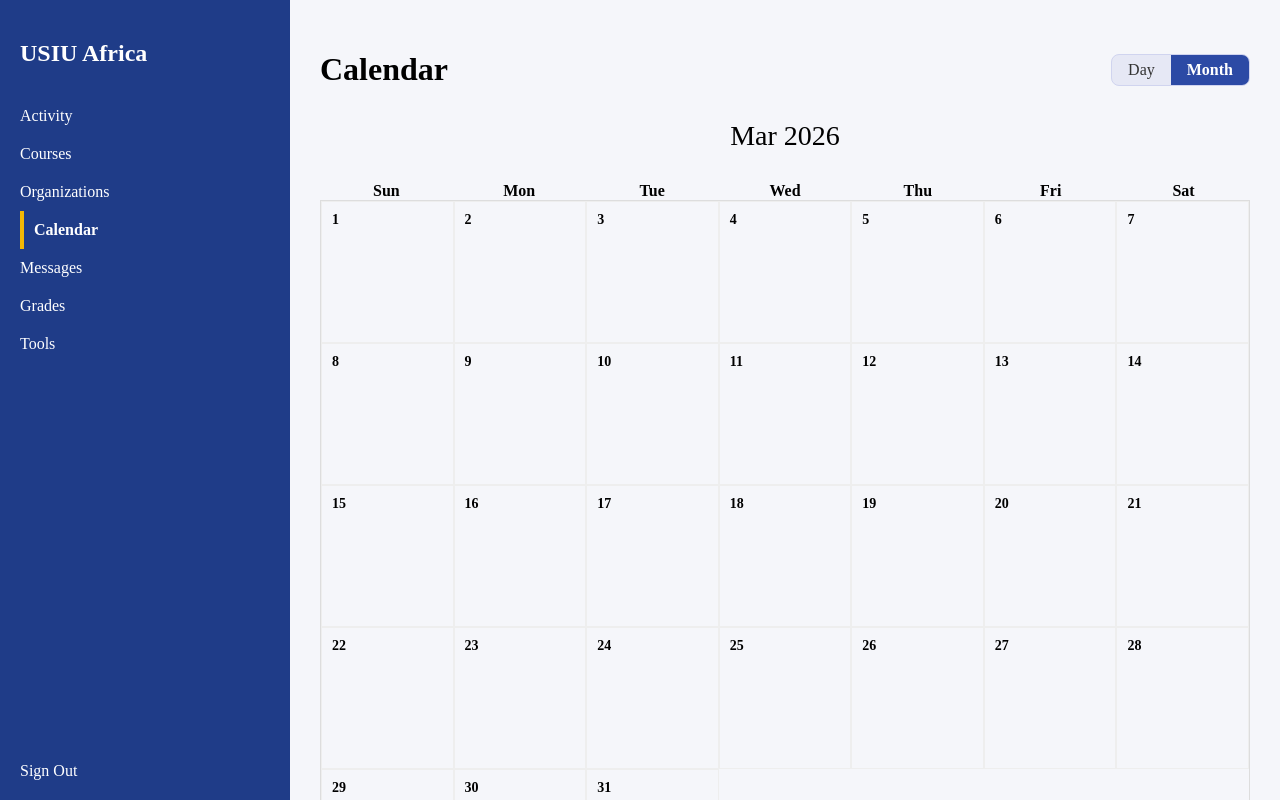
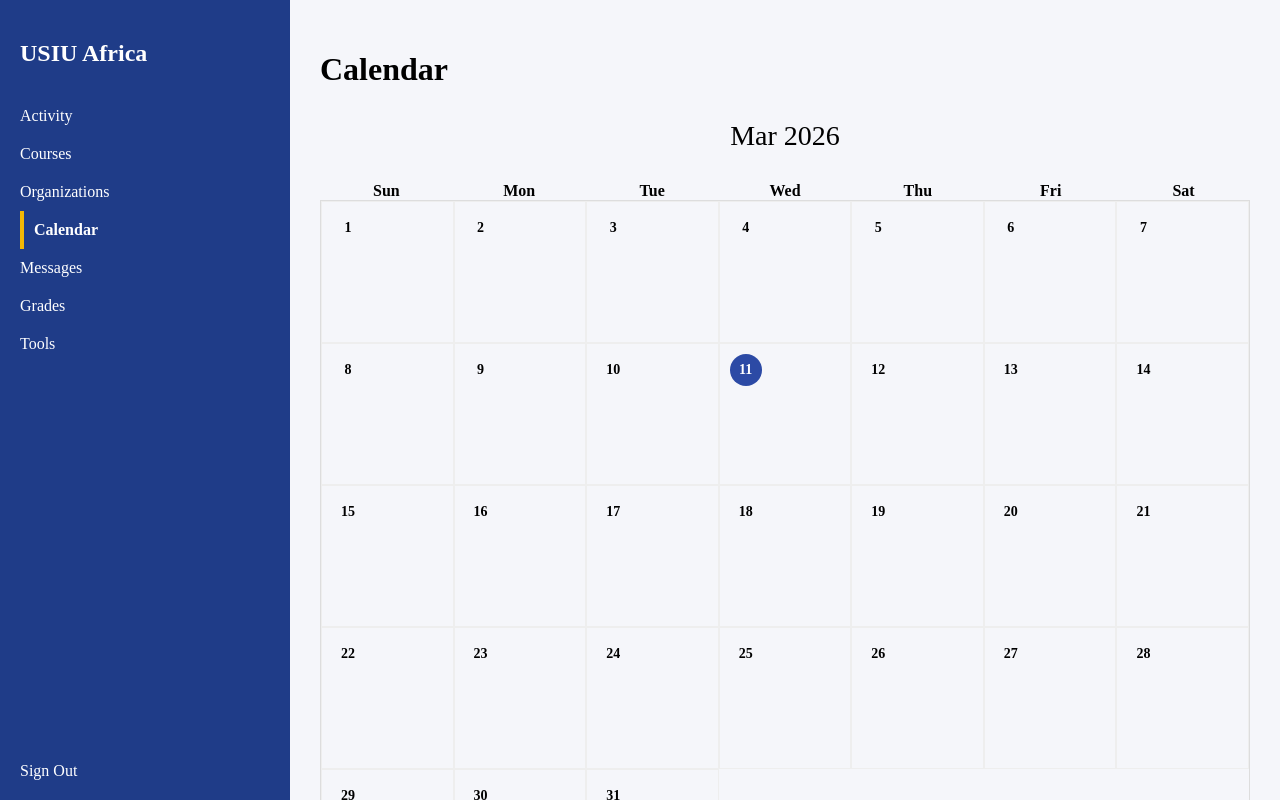
Before and after one commit to markchweya/lms, a React (Vite) app: page /calendar in a window 1280 px wide. Built offline with nearby package versions, Linux system fonts and the light colour scheme.

Commit message:
Update CalendarPage.tsx

```diff
--- a/src/pages/CalendarPage.tsx
+++ b/src/pages/CalendarPage.tsx
@@ -45,7 +45,8 @@ const cell: React.CSSProperties = {
   minHeight: '120px',
   border: '1px solid #eee',
   padding: '10px',
-  fontSize: '14px'
+  fontSize: '14px',
+  position: 'relative'
 }
 
 const headerRow: React.CSSProperties = {
@@ -59,11 +60,12 @@ const headerRow: React.CSSProperties = {
 const CalendarPage: React.FC = () => {
   const navigate = useNavigate()
 
+  const today = new Date()
+  const currentDay = today.getDate()
+
   const days = ['Sun','Mon','Tue','Wed','Thu','Fri','Sat']
 
   const dates = Array.from({length: 31}, (_,i)=>i+1)
-
-  const blanks = new Array(0).fill(null)
 
   return (
     <div style={layout}>
@@ -86,10 +88,6 @@ const CalendarPage: React.FC = () => {
 
         <div style={{display:'flex',justifyContent:'space-between',alignItems:'center'}}>
           <h1>Calendar</h1>
-          <div style={{display:'flex',background:'#E6E8F5',borderRadius:'8px',overflow:'hidden',border:'1px solid #d0d4ef'}}>
-            <div style={{padding:'6px 16px',cursor:'pointer',color:'#333'}}>Day</div>
-            <div style={{padding:'6px 16px',background:'#2C4AA5',color:'#fff',fontWeight:600}}>Month</div>
-          </div>
         </div>
 
         <div style={{textAlign:'center',fontSize:'28px',marginTop:'10px'}}>
@@ -102,13 +100,23 @@ const CalendarPage: React.FC = () => {
 
         <div style={grid}>
 
-          {blanks.map((_,i)=>(
-            <div key={'b'+i} style={cell}></div>
-          ))}
-
           {dates.map(d=> (
             <div key={d} style={cell}>
-              <div style={{fontWeight:600}}>{d}</div>
+              <div
+                style={{
+                  fontWeight:600,
+                  width:'32px',
+                  height:'32px',
+                  borderRadius:'50%',
+                  display:'flex',
+                  alignItems:'center',
+                  justifyContent:'center',
+                  background:d===currentDay ? '#2C4AA5' : 'transparent',
+                  color:d===currentDay ? '#fff' : '#000'
+                }}
+              >
+                {d}
+              </div>
             </div>
           ))}
 
```
